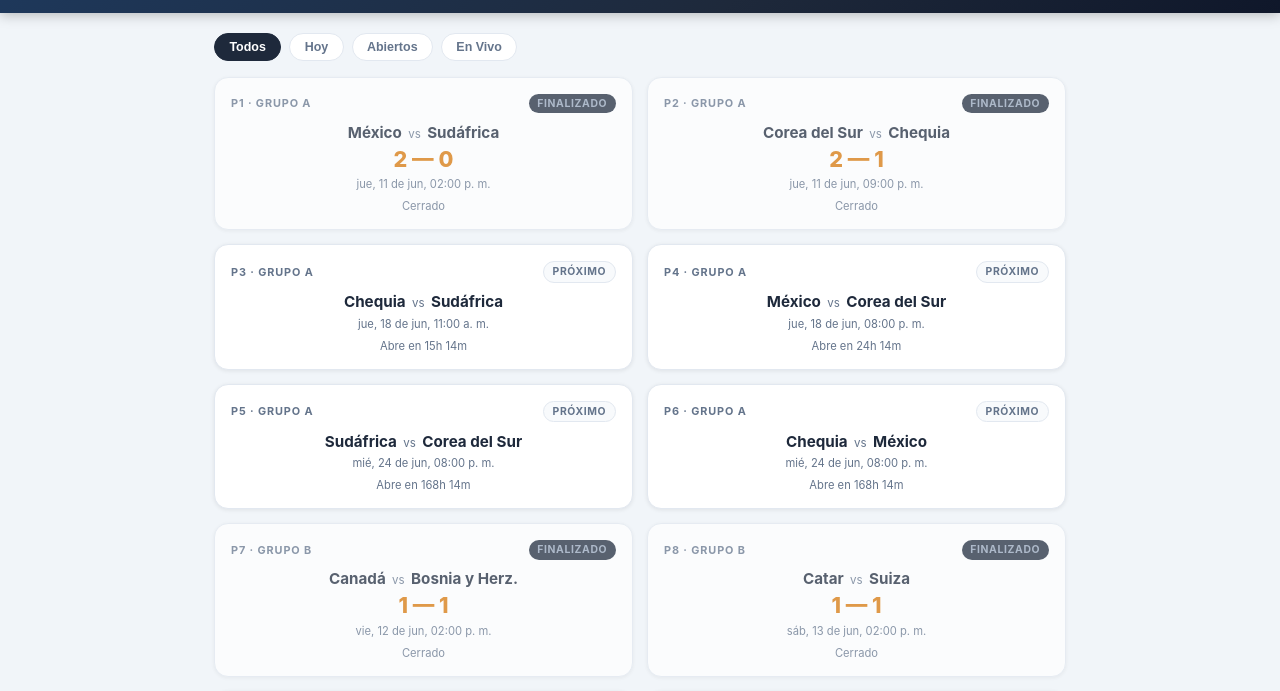
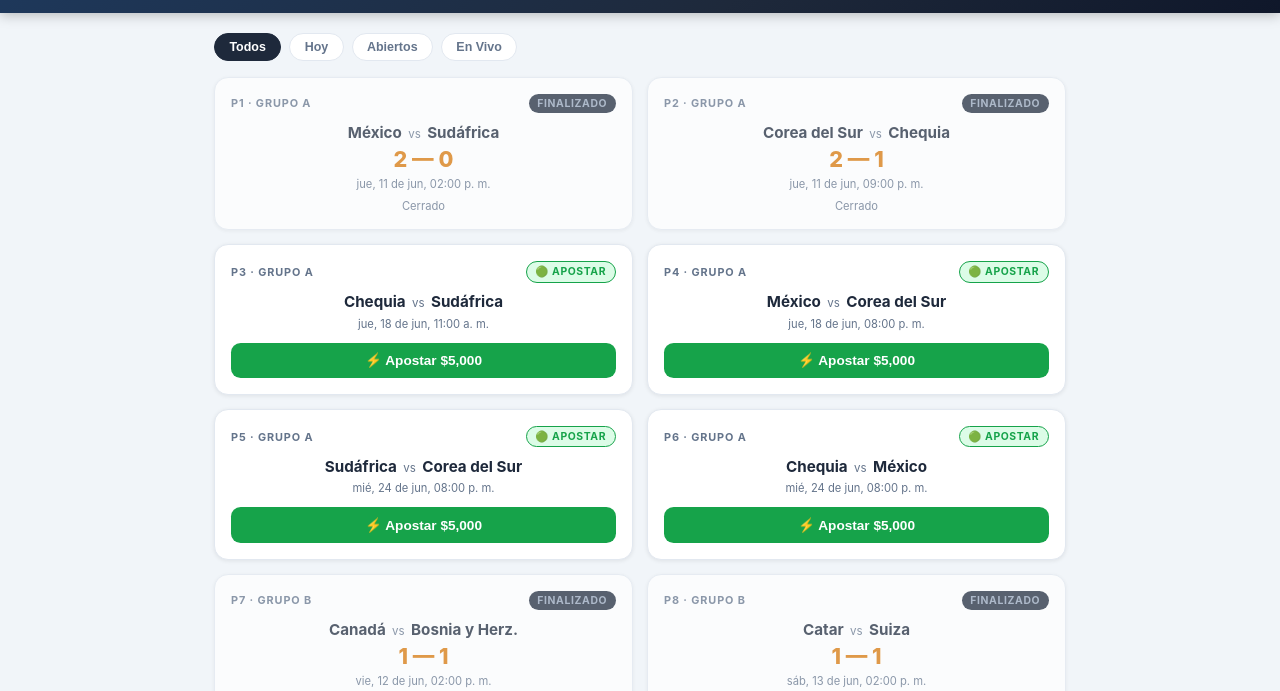
Before and after one commit to lawepaje-a11y/polla-beer-club, a plain HTML site: page apuestas.html in a window 1280 px wide. Shown: the part 109-800 px from the top of the page. Drawn offline with Linux system fonts and the light colour scheme.

Commit message:
apuestas: ventana abierta desde el inicio, cierra 5 min antes del pitazo
Invertir lógica de BET_WINDOW_MINUTES: 'open' = disponible para apostar
hasta 5 min antes del pitazo; nuevo estado 'locked' (amarillo) cuando el
partido está a menos de 5 min. Countdown aparece en el último hora y muestra
cuánto tiempo queda para que cierren las apuestas.

Co-Authored-By: Claude Sonnet 4.6 <noreply@anthropic.com>

```diff
--- a/apuestas.html
+++ b/apuestas.html
@@ -50,14 +50,14 @@ body{background:var(--bg);color:var(--text);font-family:-apple-system,BlinkMacSy
 .match-card{background:var(--surface);border:1.5px solid var(--border);border-radius:.875rem;padding:1rem;box-shadow:var(--shadow);transition:box-shadow .15s}
 .match-card:hover{box-shadow:var(--shadow-md)}
 .match-card.state-in{border-color:var(--red)}
-.match-card.state-open{border-color:var(--green)}
+.match-card.state-locked{border-color:#fcd34d}
 .match-card.state-post{opacity:.72}
 
 .card-top{display:flex;justify-content:space-between;align-items:center;margin-bottom:.6rem}
 .card-num{font-size:.68rem;font-weight:700;color:var(--muted);text-transform:uppercase;letter-spacing:.08em}
 .card-badge{font-size:.65rem;font-weight:700;padding:.2rem .55rem;border-radius:999px;text-transform:uppercase;letter-spacing:.06em}
-.badge-pre{background:var(--surface2);color:var(--muted);border:1px solid var(--border)}
-.badge-open{background:var(--green-l);color:var(--green);animation:pulse-g 1.5s infinite}
+.badge-open{background:var(--green-l);color:var(--green);border:1px solid var(--green)}
+.badge-locked{background:#fef3c7;color:#92400e;border:1px solid #fcd34d}
 .badge-in{background:var(--red-l);color:var(--red);animation:pulse-r 1.5s infinite}
 .badge-post{background:#1e293b;color:#94a3b8}
 .badge-tbd{background:var(--surface2);color:var(--muted);border:1px solid var(--border)}
@@ -384,15 +384,17 @@ function _minsUntil(m) {
   return (ko.getTime() - Date.now()) / 60000
 }
 
-// "pre" | "open" | "in" | "post" | "tbd"
+// "open" | "locked" | "in" | "post" | "tbd"
+// Betting is open any time BEFORE the BET_WINDOW_MINUTES cutoff.
+// Inside the cutoff (<5 min to kickoff) or after: closed.
 function _state(m) {
   if (m.jugado) return 'post'
   if (m.en_vivo) return 'in'
-  if (!m.fecha) return 'tbd'       // elim: teams/dates not set yet
+  if (!m.fecha) return 'tbd'
   const mins = _minsUntil(m)
   if (mins <= 0) return 'in'
-  if (mins <= CONFIG.BET_WINDOW_MINUTES) return 'open'
-  return 'pre'
+  if (mins <= CONFIG.BET_WINDOW_MINUTES) return 'locked'
+  return 'open'
 }
 
 function _eq1(m) { return m.eq1 || m.eq1_real || 'TBD' }
@@ -454,7 +456,7 @@ function renderMatches() {
     return
   }
   el.innerHTML = matches.map(_cardHTML).join('')
-  matches.filter(m => _state(m) === 'open').forEach(_startCountdown)
+  matches.filter(m => _state(m) === 'open' && _minsUntil(m) <= 60).forEach(_startCountdown)
 }
 
 function _cardHTML(m) {
@@ -465,11 +467,11 @@ function _cardHTML(m) {
   const phase = _phase(m)
 
   const badges = {
-    pre:  `<span class="card-badge badge-pre">Próximo</span>`,
-    open: `<span class="card-badge badge-open">🟢 Apostar</span>`,
-    in:   `<span class="card-badge badge-in"><span class="live-dot"></span>En Vivo</span>`,
-    post: `<span class="card-badge badge-post">Finalizado</span>`,
-    tbd:  `<span class="card-badge badge-tbd">Por confirmar</span>`,
+    open:   `<span class="card-badge badge-open">🟢 Apostar</span>`,
+    locked: `<span class="card-badge badge-locked">🔒 Cierra pronto</span>`,
+    in:     `<span class="card-badge badge-in"><span class="live-dot"></span>En Vivo</span>`,
+    post:   `<span class="card-badge badge-post">Finalizado</span>`,
+    tbd:    `<span class="card-badge badge-tbd">Por confirmar</span>`,
   }
 
   let scoreHtml = ''
@@ -477,18 +479,19 @@ function _cardHTML(m) {
     scoreHtml = `<span class="card-score-real">${m.g1_real} — ${m.g2_real}</span>`
   }
 
+  const minsLeft = _minsUntil(m)
   let action = ''
   if (st === 'open') {
+    const showCd = minsLeft <= 60  // muestra countdown en la última hora
     action = `<div class="card-actions">
       <button class="btn-bet" onclick="openModal(${m.numero})">⚡ Apostar $5,000</button>
-      <div class="countdown" id="cd-${m.numero}"></div>
+      ${showCd ? `<div class="countdown" id="cd-${m.numero}"></div>` : ''}
     </div>`
-  } else if (st === 'pre') {
-    const mins = Math.floor(_minsUntil(m))
-    const label = mins > 90 ? `${Math.floor(mins/60)}h ${mins%60}m` : `${mins} min`
-    action = `<div class="opens-in">Abre en ${label}</div>`
+  } else if (st === 'locked') {
+    const mins = Math.ceil(minsLeft)
+    action = `<div class="opens-in" style="color:#b45309">🔒 Apuestas cerradas — pitazo en ${mins} min</div>`
   } else if (st === 'in') {
-    action = `<div class="opens-in" style="color:var(--red)">⛔ Apuestas cerradas</div>`
+    action = `<div class="opens-in" style="color:var(--red)">⛔ Partido en curso</div>`
   } else if (st === 'post') {
     action = `<div class="opens-in">Cerrado</div>`
   } else {
@@ -514,10 +517,11 @@ function _startCountdown(m) {
   const el = document.getElementById('cd-' + m.numero)
   if (!el) return
   const ko = _kickoffUTC(m)
+  const cutoff = ko.getTime() - CONFIG.BET_WINDOW_MINUTES * 60000  // cierra 5 min antes
   function tick() {
-    const secs = Math.round((ko.getTime() - Date.now()) / 1000)
-    if (secs <= 0) { el.textContent = '⏰ ¡Cierra ahora!'; return }
-    el.textContent = `⏳ Cierra en ${Math.floor(secs/60)}:${(secs%60).toString().padStart(2,'0')}`
+    const secs = Math.round((cutoff - Date.now()) / 1000)
+    if (secs <= 0) { renderMatches(); return }  // re-render: estado pasa a locked
+    el.textContent = `⏳ Apuestas cierran en ${Math.floor(secs/60)}:${(secs%60).toString().padStart(2,'0')}`
     setTimeout(tick, 1000)
   }
   tick()
```
